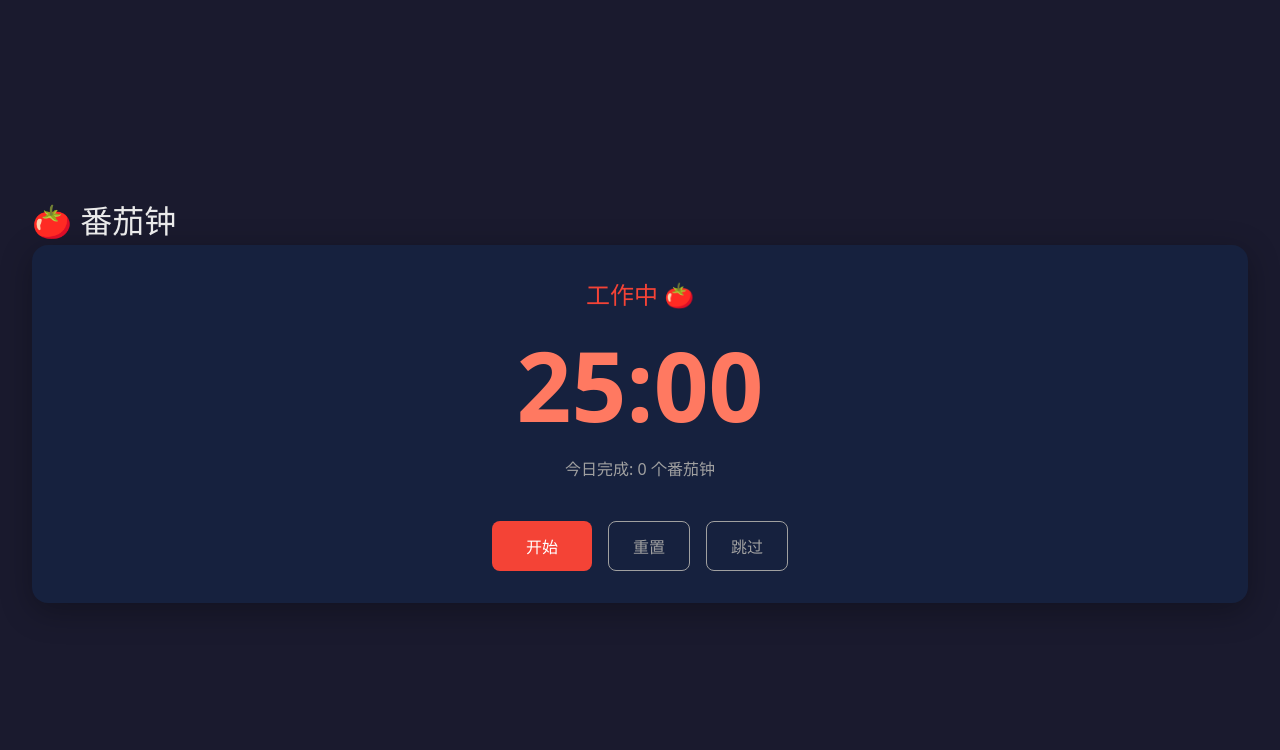
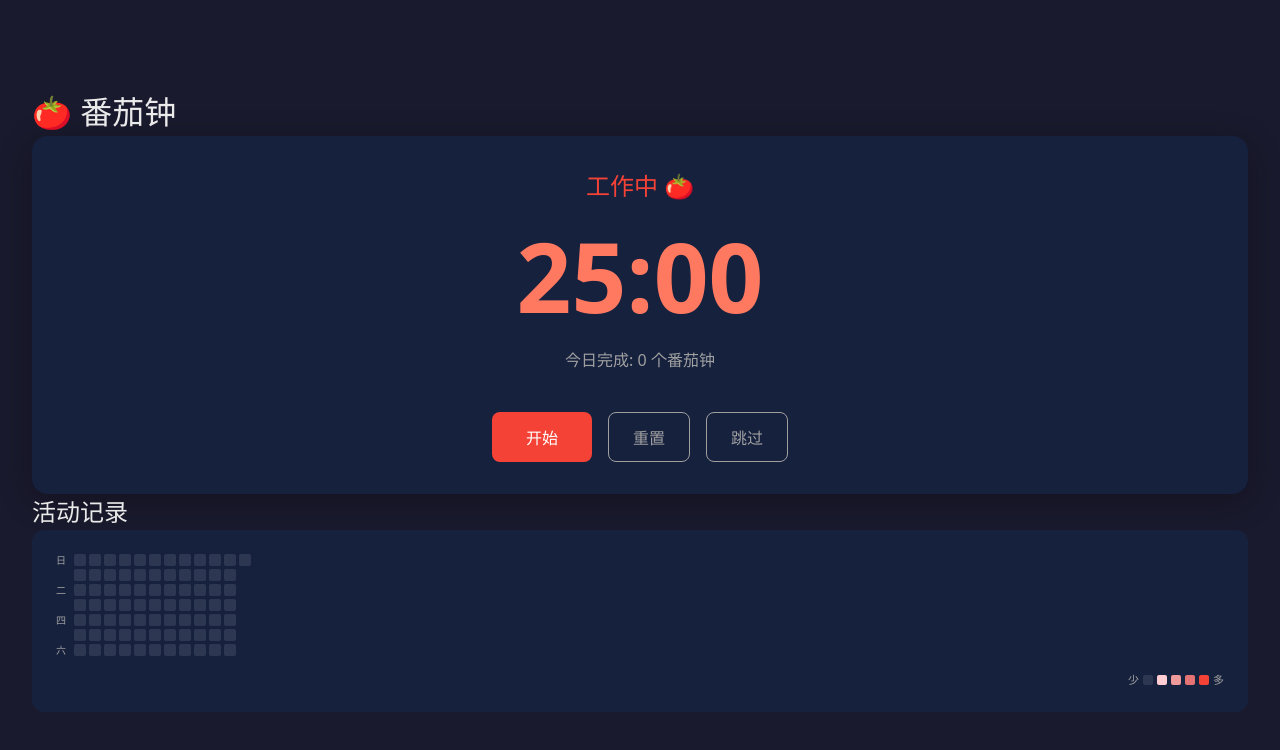
Before and after one commit to 657KB/pomodoro-timer, a React (Vite) app: page / in a window 1280 px wide. Shown: the top 750 px of the page. Built offline with nearby package versions, Linux system fonts and the light colour scheme.

Commit message:
feat(heatmap): add GitHub-style activity heatmap with tomato colors

```diff
--- a/src/App.jsx
+++ b/src/App.jsx
@@ -1,9 +1,10 @@
 import { Timer } from './components/Timer'
+import { HeatMap } from './components/HeatMap'
 import { usePomodoro } from './hooks/usePomodoro'
 import { playNotificationSound } from './utils/sound'
 
 function App() {
-  const { getTodayCount, recordPomodoro } = usePomodoro()
+  const { history, getTodayCount, recordPomodoro } = usePomodoro()
 
   const handleWorkComplete = () => {
     playNotificationSound()
@@ -22,6 +23,10 @@ function App() {
         onWorkComplete={handleWorkComplete}
         onBreakComplete={handleBreakComplete}
       />
+      <section className="stats">
+        <h2>活动记录</h2>
+        <HeatMap history={history} />
+      </section>
     </div>
   )
 }
--- /dev/null
+++ b/src/components/HeatMap.css
@@ -0,0 +1,87 @@
+.heatmap-container {
+  display: flex;
+  flex-direction: column;
+  gap: 1rem;
+  padding: 1.5rem;
+  background: var(--color-bg-secondary);
+  border-radius: 12px;
+}
+
+.heatmap-wrapper {
+  display: flex;
+  gap: 0.5rem;
+}
+
+.heatmap-labels {
+  display: flex;
+  flex-direction: column;
+  gap: 3px;
+}
+
+.heatmap-label {
+  height: 12px;
+  font-size: 10px;
+  color: var(--color-text-secondary);
+  line-height: 12px;
+}
+
+.heatmap-grid {
+  display: grid;
+  grid-template-rows: repeat(7, 12px);
+  grid-auto-flow: column;
+  grid-auto-columns: 12px;
+  gap: 3px;
+}
+
+.heatmap-cell {
+  width: 12px;
+  height: 12px;
+  border-radius: 2px;
+  transition: transform 0.1s ease;
+}
+
+.heatmap-cell:hover {
+  transform: scale(1.2);
+}
+
+.heatmap-cell[data-level="-1"] {
+  background: transparent;
+}
+
+.heatmap-cell[data-level="0"] {
+  background: rgba(255, 255, 255, 0.1);
+}
+
+.heatmap-cell[data-level="1"] {
+  background: #ffcdd2;
+}
+
+.heatmap-cell[data-level="2"] {
+  background: #ef9a9a;
+}
+
+.heatmap-cell[data-level="3"] {
+  background: #e57373;
+}
+
+.heatmap-cell[data-level="4"] {
+  background: #f44336;
+}
+
+.heatmap-legend {
+  display: flex;
+  align-items: center;
+  justify-content: flex-end;
+  gap: 4px;
+  font-size: 11px;
+  color: var(--color-text-secondary);
+}
+
+.heatmap-legend .heatmap-cell {
+  width: 10px;
+  height: 10px;
+}
+
+.heatmap-legend .heatmap-cell:hover {
+  transform: none;
+}
--- /dev/null
+++ b/src/components/HeatMap.jsx
@@ -0,0 +1,84 @@
+import { useMemo } from 'react'
+import './HeatMap.css'
+
+function getDateString(date) {
+  return date.toISOString().split('T')[0]
+}
+
+function getDayOfWeek(date) {
+  return date.getDay()
+}
+
+function generateLast12Weeks() {
+  const days = []
+  const today = new Date()
+  today.setHours(0, 0, 0, 0)
+
+  const todayDayOfWeek = getDayOfWeek(today)
+  const endOfWeek = new Date(today)
+  endOfWeek.setDate(today.getDate() + (6 - todayDayOfWeek))
+
+  const startDate = new Date(endOfWeek)
+  startDate.setDate(endOfWeek.getDate() - 83)
+
+  for (let i = 0; i < 84; i++) {
+    const date = new Date(startDate)
+    date.setDate(startDate.getDate() + i)
+    days.push({
+      date: getDateString(date),
+      dayOfWeek: getDayOfWeek(date),
+      isFuture: date > today
+    })
+  }
+
+  return days
+}
+
+function getLevel(count) {
+  if (count === 0) return 0
+  if (count === 1) return 1
+  if (count === 2) return 2
+  if (count <= 4) return 3
+  return 4
+}
+
+export function HeatMap({ history = {} }) {
+  const days = useMemo(() => generateLast12Weeks(), [])
+
+  const weekLabels = ['日', '一', '二', '三', '四', '五', '六']
+
+  return (
+    <div className="heatmap-container">
+      <div className="heatmap-wrapper">
+        <div className="heatmap-labels">
+          {weekLabels.map((label, i) => (
+            <span key={i} className="heatmap-label">{i % 2 === 0 ? label : ''}</span>
+          ))}
+        </div>
+        <div className="heatmap-grid">
+          {days.map((day, i) => {
+            const count = history[day.date] || 0
+            const level = day.isFuture ? -1 : getLevel(count)
+            return (
+              <div
+                key={i}
+                className="heatmap-cell"
+                data-level={level}
+                title={day.isFuture ? '' : `${day.date}: ${count} 个番茄钟`}
+              />
+            )
+          })}
+        </div>
+      </div>
+      <div className="heatmap-legend">
+        <span>少</span>
+        <div className="heatmap-cell" data-level="0" />
+        <div className="heatmap-cell" data-level="1" />
+        <div className="heatmap-cell" data-level="2" />
+        <div className="heatmap-cell" data-level="3" />
+        <div className="heatmap-cell" data-level="4" />
+        <span>多</span>
+      </div>
+    </div>
+  )
+}
```
